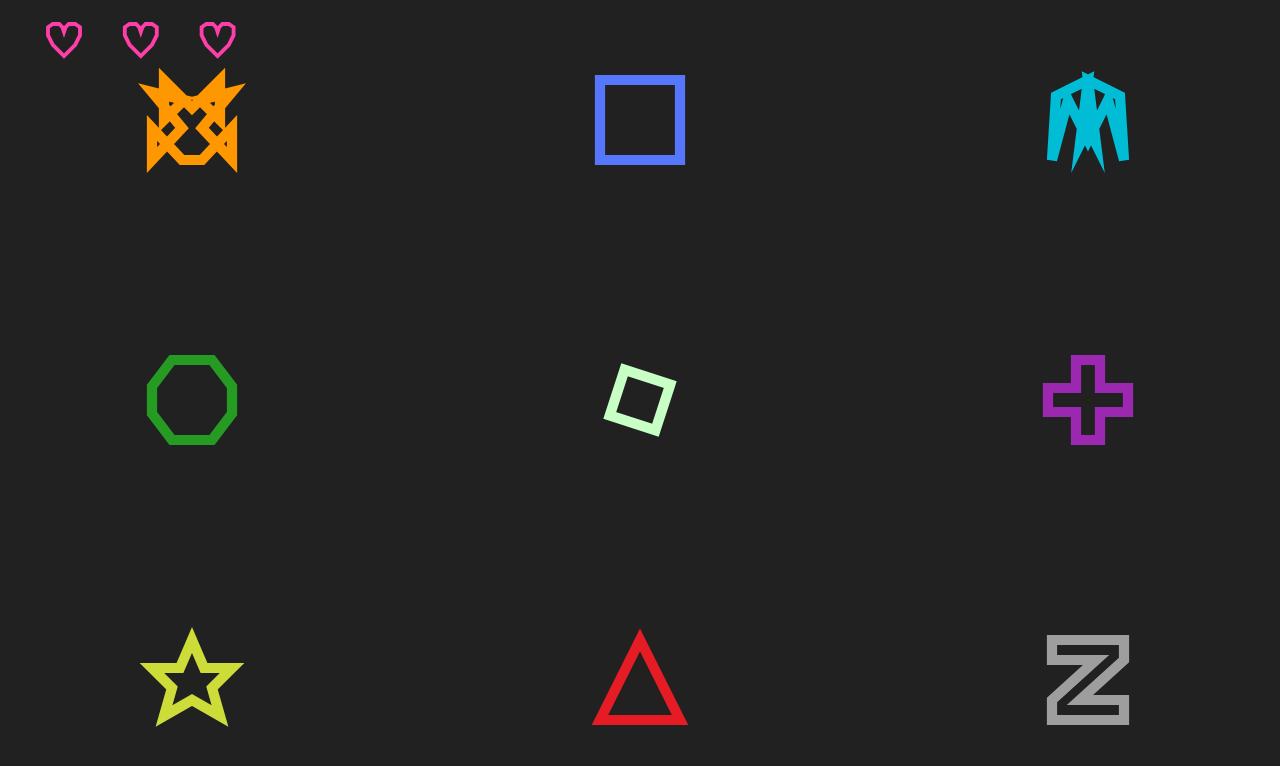
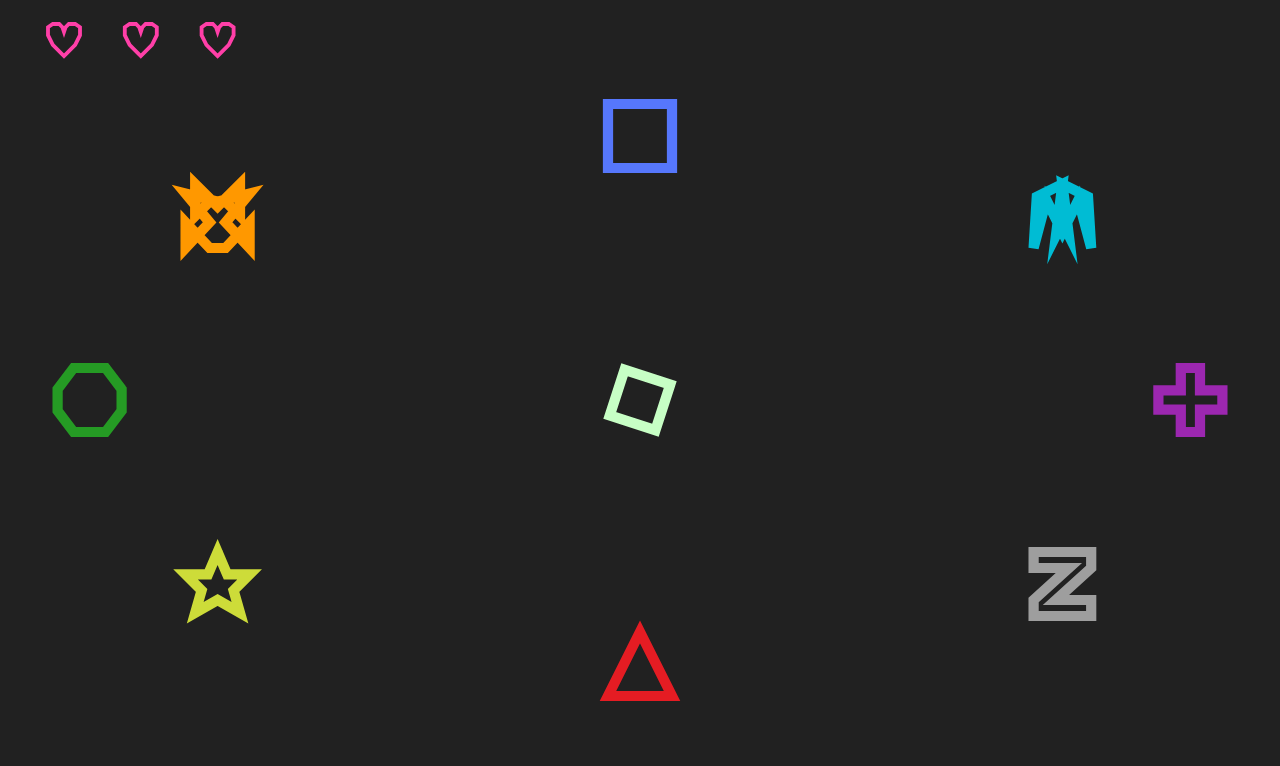
Before and after one commit to Zolmeister/blue-square, a plain HTML site: page src/index.html in a window 1280 px wide. Drawn offline with Linux system fonts and the light colour scheme.

Commit message:
positions

```diff
--- a/src/index.html
+++ b/src/index.html
@@ -4,6 +4,7 @@ body {
   background: #212121;
 }
 </style>
+<meta name="viewport" content="initial-scale=1.0, width=device-width, minimum-scale=1.0, maximum-scale=1.0, user-scalable=0, minimal-ui">
 <canvas id="canv" style="width: 100%;height:100%"></canvas>
 <script src="lodash.js"></script>
 <script src="config.js"></script>
--- a/src/main.js
+++ b/src/main.js
@@ -197,13 +197,10 @@ var shapeColors = [
   //'#607d8b' //blue grey
 ]
 
-var tl = 0.15
-var tc = 0.5
-var tr = 0.85
 var drainPos = [
-  [tl, tl], [tc, tl], [tr, tl],
-  [tl, tc],           [tr, tc],
-  [tl, tr], [tc, tr], [tr, tr]
+  [0.17, 0.27], [0.5, 0.17], [0.83, 0.27],
+  [0.07, 0.5],           [0.93, 0.5],
+  [0.17, 0.73], [0.5, 0.83], [0.83, 0.73]
 ]
 
 var posOrder = [
@@ -218,7 +215,7 @@ for(var i=0;i<levelShapes.length;i++){
     color: shapeColors[i],
     x: drainPos[posOrder[i]][0],
     y: drainPos[posOrder[i]][1],
-    size: 0.05,
+    size: 0.04,
     verticies: levelShapes[i]
   })
 })
```
